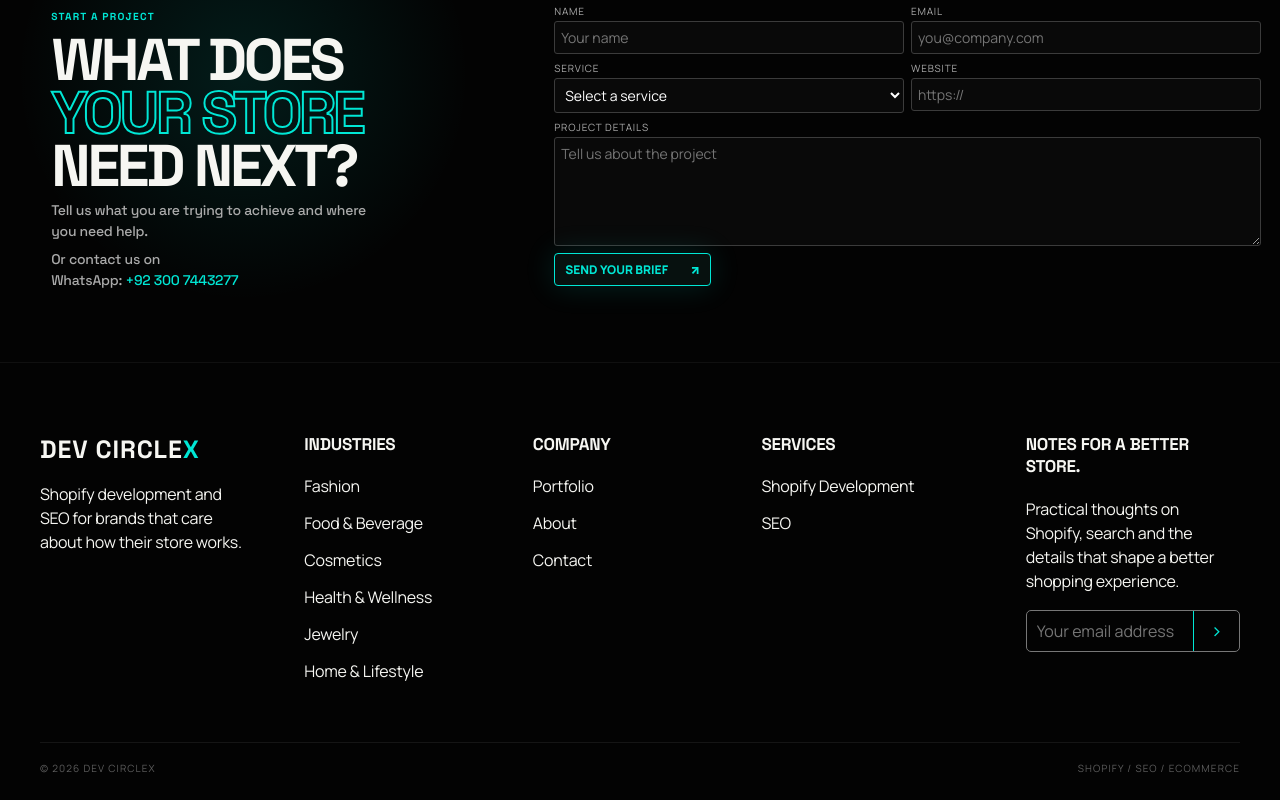
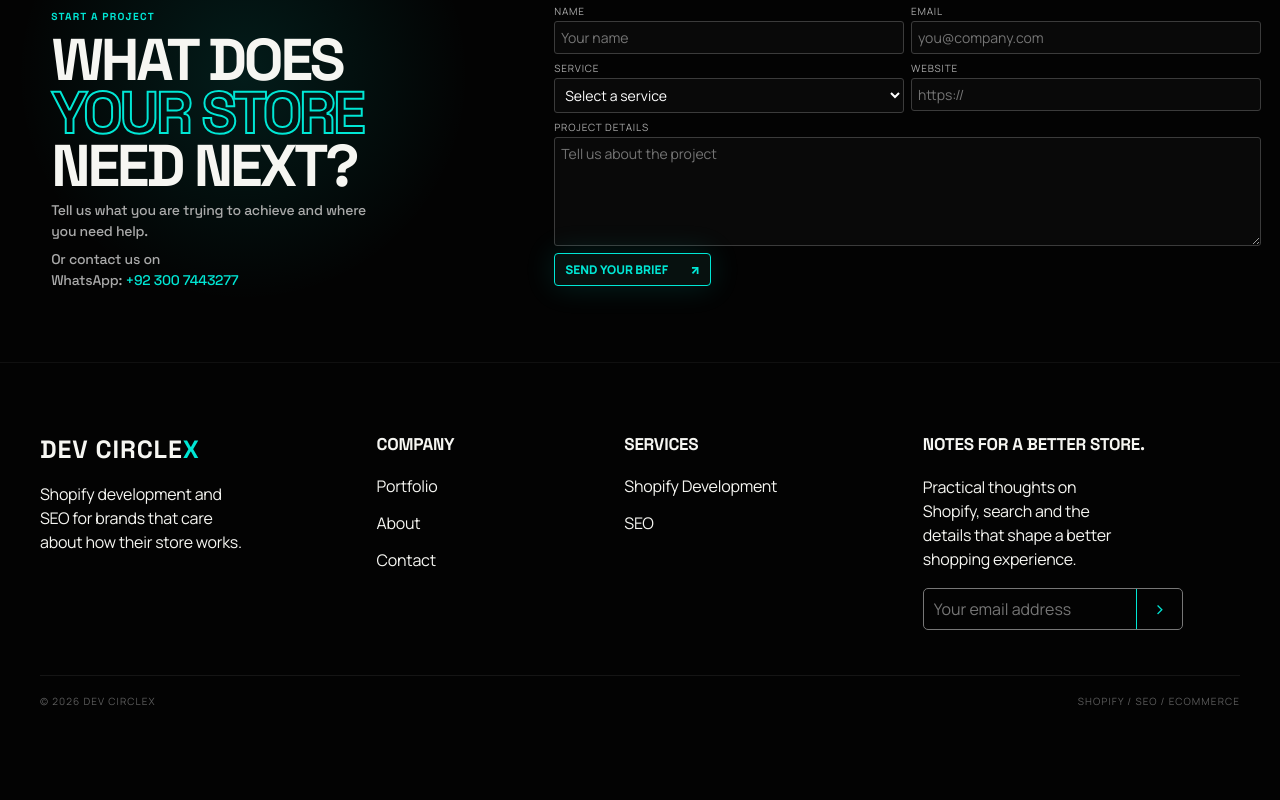
Before and after one commit to rafiamarwan458-hub/dev-circleX, a React (Vite) app: page / in a window 1280 px wide. Shown: the part 4814-5614 px from the top of the page. After the commit the page ends 5547 px from the top, so only its background shows below. Built offline with nearby package versions, Linux system fonts and the light colour scheme.

Commit message:
Update Footer

```diff
--- a/src/Pages.jsx
+++ b/src/Pages.jsx
@@ -221,21 +221,6 @@ export function Footer({ notesPage = false, onSubscribe }) {
           <p>{notesPage
             ? "Shopify development and SEO for brands that care about how their store works."
             : "Building refined ecommerce experiences and search visibility for ambitious brands."}</p>
-        </div>
-        <div>
-          <h3>INDUSTRIES</h3>
-          {[
-            "Fashion",
-            "Food & Beverage",
-            "Cosmetics",
-            "Health & Wellness",
-            "Jewelry",
-            "Home & Lifestyle",
-          ].map((x) => (
-            <a href="/portfolio" key={x}>
-              {x}
-            </a>
-          ))}
         </div>
         <div>
           <h3>COMPANY</h3>
```
Also changed, not shown: src/App.css.
